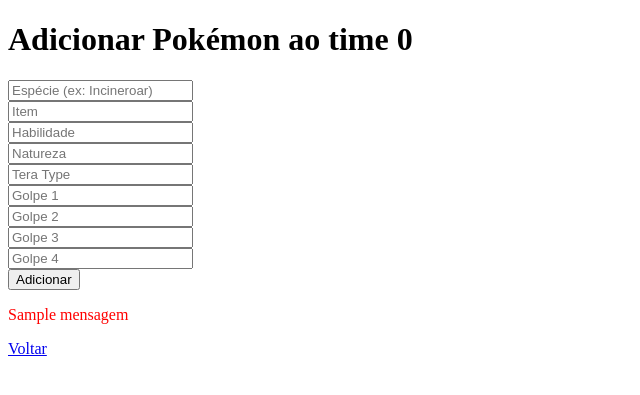
After one commit to joaonetrebka/vgc-team-manager, a Flask app: template templates/novo_pokemon.html in a window 1280 px wide. The commit adds this page. Shown: the top 395 px of the page, without its empty margins (0-640 px from the left). Run offline with Flask 3, Linux system fonts and the light colour scheme; the template is opened without the code that fills it: most values are stand-ins (such as "Sample title", 1, 10 or a date in 2020).

Commit message:
Adiciona pokemon ao time com validação de VGC

```diff
--- a/app.py
+++ b/app.py
@@ -94,6 +94,91 @@
 
     return render_template("novo_time.html")
 
+#ROTA REGRAS
+@app.route("/times/<int:id_time>/pokemon/novo", methods=["GET", "POST"])
+def novo_pokemon(id_time):
+    if "id_usuario" not in session:
+        return redirect("/login")
+
+    conexao = sqlite3.connect("vgc.db")
+    cursor = conexao.cursor()
+
+    #confere se o time existe e pertence ao usuário logado
+    cursor.execute("SELECT id, nome FROM times WHERE id = ? AND id_usuario = ?", (id_time, session["id_usuario"]))
+    time = cursor.fetchone()
+    if not time:
+        conexao.close()
+        return redirect("/times")
+
+    if request.method == "POST":
+        especie = request.form["especie"].strip()
+        item = request.form["item"].strip()
+
+        #busca os pokemons já existentes no time
+        cursor.execute("SELECT especie, item FROM pokemons_do_time WHERE id_time = ?", (id_time,))
+        atuais = cursor.fetchall()
+        erro = None
+
+        #regra 1 - maximo 6 pokemons
+        if len(atuais) >= 6:
+            erro = "Erro: Um time não pode ter mais de 6 pokémons."
+
+        #regra 2 - não pode ter pokemons repetidos
+        elif especie.lower() in [p[0].lower() for p in atuais]:
+            erro = f"Erro (species clause): {especie} ja está no time."
+
+        #regra 3 - não pode ter itens repetidos
+        elif item and item.lower() in [p[1].lower() for p in atuais if p[1]]:
+            erro = f"Erro (item clause): {item} ja está em uso no time."
+
+        if erro:
+            conexao.close()
+            return render_template("novo_pokemon.html", time=time, mensagem=erro)
+
+        cursor.execute(
+            """INSERT INTO pokemons_do_time
+               (id_time, especie, item, habilidade, natureza, tera_type,
+                golpe1, golpe2, golpe3, golpe4)
+               VALUES (?, ?, ?, ?, ?, ?, ?, ?, ?, ?)""",
+            (id_time, especie, item,
+             request.form["habilidade"], request.form["natureza"],
+             request.form["tera_type"], request.form["golpe1"],
+             request.form["golpe2"], request.form["golpe3"],
+             request.form["golpe4"])
+        )
+        conexao.commit()
+        conexao.close()
+        return redirect(f"/times/{id_time}")
+
+    conexao.close()
+    return render_template("novo_pokemon.html", time=time, mensagem="")
+
+#ROTA VISUALIZAR TIME
+@app.route("/times/<int:id_time>")
+def time_detalhe(id_time):
+    if "id_usuario" not in session:
+        return redirect("/login")
+
+    conexao = sqlite3.connect("vgc.db")
+    cursor = conexao.cursor()
+
+    cursor.execute("SELECT id, nome, formato FROM times WHERE id = ? AND id_usuario = ?", (id_time, session["id_usuario"]))
+    time = cursor.fetchone()
+    if not time:
+        conexao.close()
+        return redirect("/times")
+
+    cursor.execute(
+        """SELECT id, especie, item, habilidade, natureza, tera_type,
+                  golpe1, golpe2, golpe3, golpe4
+           FROM pokemons_do_time WHERE id_time = ?""",
+        (id_time,)
+    )
+    pokemons = cursor.fetchall()
+    conexao.close()
+
+    return render_template("time_detalhe.html", time=time, pokemons=pokemons)
+
 #DEBUG E RUNNING
 if __name__ == "__main__":
     app.run(debug=True)
--- /dev/null
+++ b/templates/novo_pokemon.html
@@ -0,0 +1,25 @@
+<!DOCTYPE html>
+<html lang="pt-BR">
+<head>
+    <meta charset="UTF-8">
+    <title>Adicionar Pokémon - VGC Team Manager</title>
+</head>
+<body>
+    <h1>Adicionar Pokémon ao time {{ time[1] }}</h1>
+
+    <form method="POST">
+        <input type="text" name="especie" placeholder="Espécie (ex: Incineroar)" required><br>
+        <input type="text" name="item" placeholder="Item"><br>
+        <input type="text" name="habilidade" placeholder="Habilidade"><br>
+        <input type="text" name="natureza" placeholder="Natureza"><br>
+        <input type="text" name="tera_type" placeholder="Tera Type"><br>
+        <input type="text" name="golpe1" placeholder="Golpe 1"><br>
+        <input type="text" name="golpe2" placeholder="Golpe 2"><br>
+        <input type="text" name="golpe3" placeholder="Golpe 3"><br>
+        <input type="text" name="golpe4" placeholder="Golpe 4"><br>
+        <button type="submit">Adicionar</button>
+    </form>
+    <p style="color: red;">{{ mensagem }}</p>
+    <a href="/times/{{ time[0] }}">Voltar</a>
+</body>
+</html>
--- a/templates/times.html
+++ b/templates/times.html
@@ -10,7 +10,7 @@
     {% if times %}
         <ul>
         {% for time in times %}
-            <li>{{ time[1] }} — {{ time[2] }}</li>
+            <li><a href="/times/{{ time[0] }}">{{ time[1] }}</a> — {{ time[2] }}</li>
         {% endfor %}
         </ul>
     {% else %}
```
Also changed, not shown: templates/time_detalhe.html (+29 -0 lines).
